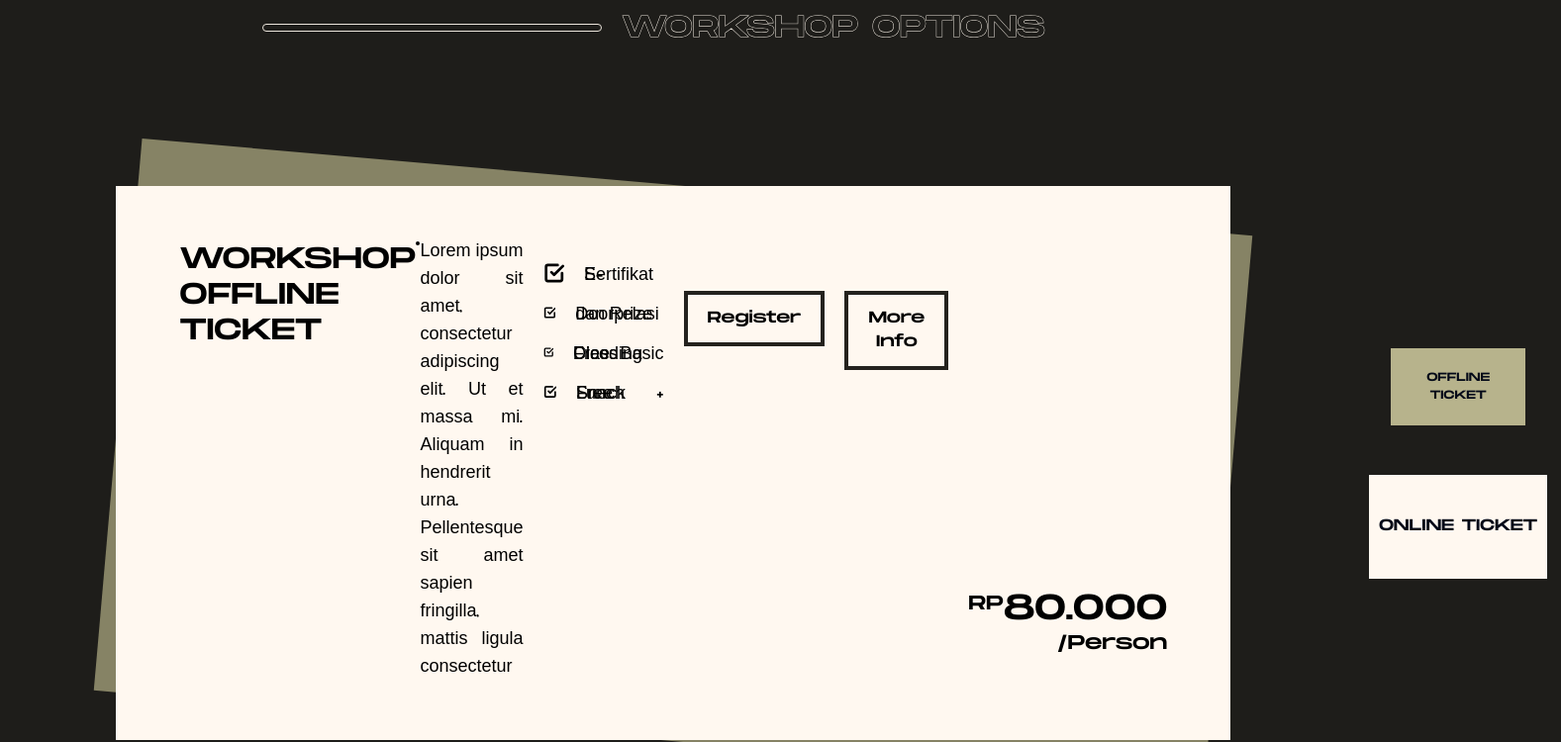
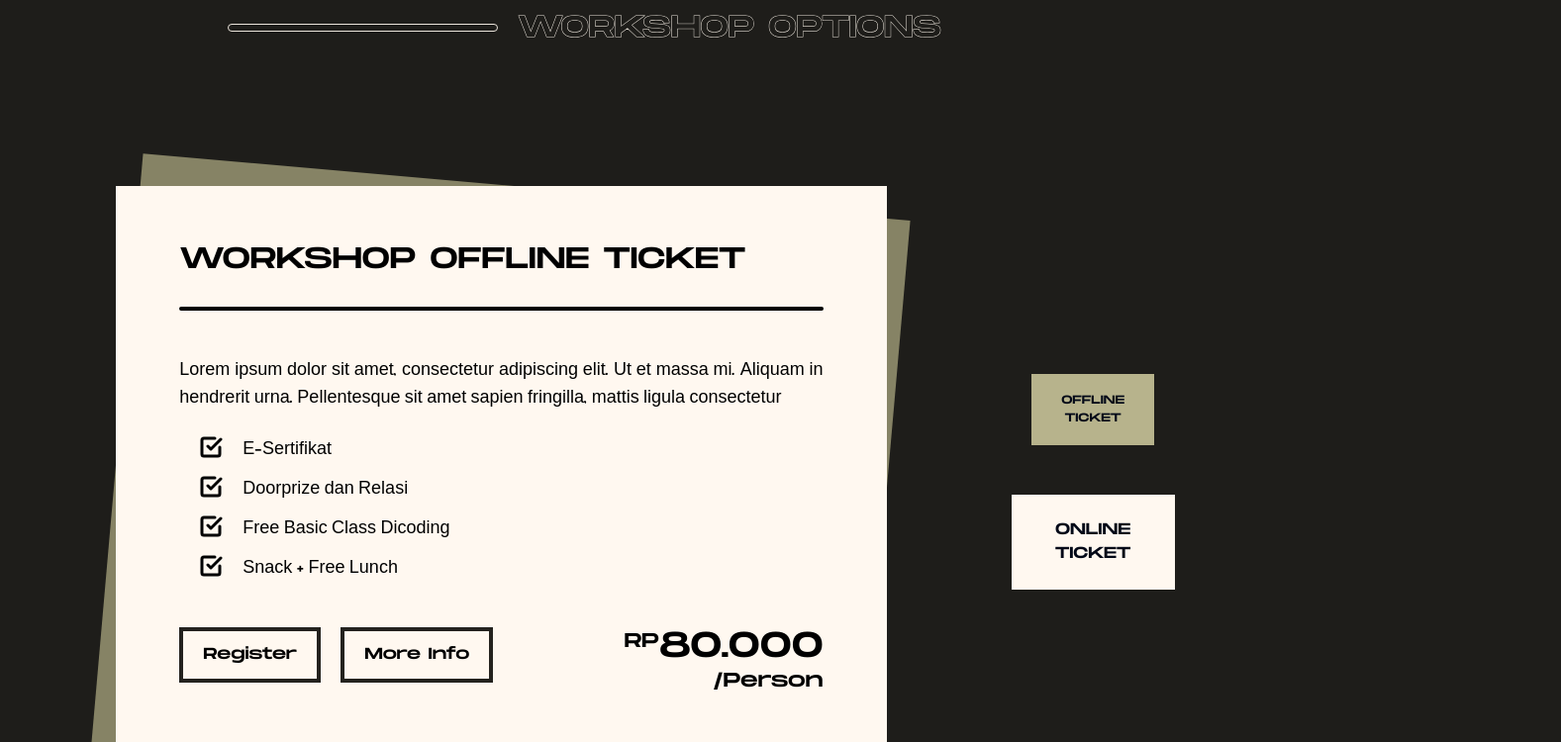
Before and after one commit to zildjianvitoo/srifoton-2024-deployed, a Next.js app: page /workshop in a window 1280 px wide. Shown: the part 1666-2416 px from the top of the page at 99% size, 1577 px wide, since content can reach past the window. Built offline with nearby package versions, Linux system fonts and the light colour scheme.

Commit message:
fix: competition cardCrook card

```diff
--- a/components/Root/CardCrook.tsx
+++ b/components/Root/CardCrook.tsx
@@ -7,7 +7,7 @@ export default function CardCrook({ className, children, ...props }: Props) {
   return (
     <div
       className={cn(
-        "mb-30 text-text-200 relative w-2/3 font-monument md:w-3/5",
+        "mb-30 relative w-2/3 font-monument text-text-200 md:w-3/5",
         className,
       )}
     >
--- a/components/Root/CardCrook.v2.tsx
+++ b/components/Root/CardCrook.v2.tsx
@@ -17,7 +17,7 @@ export default function CardCrook({
     <div className={cn("relative font-monument text-black", outerClassName)}>
       <div className="absolute z-0 mx-auto h-full w-full rotate-1 bg-[#868365] lg:rotate-[5deg]"></div>
       <div
-        className={`relative z-10 flex w-full bg-primary-100 font-ponnala text-xl ${innerClassName}`}
+        className={`relative z-10 flex w-full max-w-fit bg-primary-100 font-ponnala text-xl ${innerClassName}`}
       >
         {children}
       </div>
--- a/components/Root/Flashcards.tsx
+++ b/components/Root/Flashcards.tsx
@@ -3,100 +3,120 @@
 import SectionHeader from "./SectionHeader";
 import CardCrook from "./CardCrook.v2";
 import Image from "next/image";
-import React, { ReactNode, Children, isValidElement, useState, useRef, cloneElement, ReactElement } from "react";
+import React, {
+  ReactNode,
+  Children,
+  isValidElement,
+  useState,
+  useRef,
+  cloneElement,
+  ReactElement,
+} from "react";
 import { Button } from "@/components/ui/button";
 import Link from "next/link";
 import { SquareCheckBig } from "lucide-react";
 
 type FlashcardsProps = {
-  id?: string,
-  title: string,
-  children?: ReactNode
+  id?: string;
+  title: string;
+  children?: ReactNode;
 };
 
 type FlashcardProps = {
-  id?: string,
-  title: string,
-  previewTitle: string,
-  content?: ReactNode,
-  children?: ReactNode,
-  href?: string,
-  infoHref?: string,
-  price: string,
-  per: string,
-  visible?: boolean,
+  id?: string;
+  title: string;
+  previewTitle: string;
+  content?: ReactNode;
+  children?: ReactNode;
+  href?: string;
+  infoHref?: string;
+  price: string;
+  per: string;
+  visible?: boolean;
 };
 
 type BenefitsProps = {
-  children: ReactNode,
-  id?: string,
-  className?: string
+  children: ReactNode;
+  id?: string;
+  className?: string;
 };
 
-function Flashcards({id, title, children}: FlashcardsProps) {
-
+function Flashcards({ id, title, children }: FlashcardsProps) {
   const [selectedIndex, setSelectedIndex] = useState(0);
 
-  return(
-    <section id={id} className="grid justify-items-center relative gap-14 lg:gap-[86px] w-full">
-      <div className="w-3/4 h-fit">
+  return (
+    <section
+      id={id}
+      className="relative grid w-full justify-items-center gap-14 lg:gap-[86px]"
+    >
+      <div className="h-fit w-3/4">
         <SectionHeader text={title} />
       </div>
-      <section className="
-        w-full justify-between
-        flex flex-col xl:flex-row
-        gap-5 xl:gap-[102px]">
-        <div className="flex self-center relative h-fit my-14 mx-6">
+      <section className="flex w-full flex-col justify-between gap-5 xl:flex-row xl:gap-[102px]">
+        <div className="relative mx-6 my-14 flex h-fit self-center">
           {Children.map(children, (content, index) => {
             const isHighlighted = index === selectedIndex;
             return cloneElement(content as ReactElement, {
               visible: isHighlighted,
-            })
+            });
           })}
         </div>
-        <div className="flex justify-center items-center h-full min-w-[15.1%] order-first xl:order-none">
-          <div className="flex flex-row xl:flex-col relative max-w-full xl:max-w-[290px] justify-items-center items-center gap-6 xl:gap-[50px]">
-            {Children.map(children as ReactElement, (content, index) =>
+        <div className="order-first flex h-full min-w-[15.1%] items-center justify-center xl:order-none">
+          <div className="relative flex max-w-full flex-row items-center justify-items-center gap-6 xl:max-w-[290px] xl:flex-col xl:gap-[50px]">
+            {Children.map(children as ReactElement, (content, index) => (
               <button
                 onClick={() => setSelectedIndex(index)}
-                className={`${index === selectedIndex ?
-                "aspect-[290/168] w-3/4 bg-[#B7B38C] lg:text-[0.93vw] text-[1vw] px-[10px] 2xl:px-[17px]" :
-                "aspect-[290/168] w-full bg-primary-100 lg:text-[1.25vw] text-[1.5vw] px-[10px] 2xl:px-[25px]"}
-                align-middle self-center font-monument uppercase`}>
+                className={`${
+                  index === selectedIndex
+                    ? "aspect-[290/168] w-3/4 bg-[#B7B38C] px-[10px] text-[1vw] lg:text-[0.93vw] 2xl:px-[17px]"
+                    : "aspect-[290/168] w-full bg-primary-100 px-[10px] text-[1.5vw] lg:text-[1.25vw] 2xl:px-[25px]"
+                } self-center align-middle font-monument uppercase`}
+              >
                 {content.props.previewTitle}
               </button>
-            )}
+            ))}
           </div>
         </div>
       </section>
     </section>
-  )
+  );
 }
 
-function Flashcard({id, title, href = "/", infoHref = "/", price, per, visible=false, content, children}: FlashcardProps) {
-  return(
+function Flashcard({
+  id,
+  title,
+  href = "/",
+  infoHref = "/",
+  price,
+  per,
+  visible = false,
+  content,
+  children,
+}: FlashcardProps) {
+  return (
     <section id={id} className={`${visible ? "block" : "hidden"}`}>
       <CardCrook
         outerClassName="max-w-[1193px]"
         innerClassName="
           sm:text-sm lg:text-lg 2xl:text-xl
           px-14 md:px-16 2xl:px-[90px] py-12 md:py-14 2xl:py-[110px]
-          text-justify">
-        <h1 className="
-          font-monument uppercase sm:leading-[120%]
-          sm:text-xl lg:text-[30px] 2xl:text-[42px]
-          mb-5 md:mb-[30px]">{title}</h1>
-        <hr className="border-2 rounded-full border-black mb-8 lg:mb-[50px]" />
+          text-justify"
+      >
+        <div className="flex flex-col">
+          <h1 className="mb-5 font-monument uppercase sm:text-xl sm:leading-[120%] md:mb-[30px] lg:text-[30px] 2xl:text-[42px]">
+            {title}
+          </h1>
+          <hr className="mb-8 rounded-full border-2 border-black lg:mb-[50px]" />
           {content}
           {children}
-        <div className="flex justify-between mt-6 lg:mt-[50px] gap-5">
-          <div className="flex flex-col md:flex-row gap-5">
+          <div className="mt-6 flex justify-between gap-5 lg:mt-[50px]">
+            <div className="flex flex-col gap-5 md:flex-row">
               {href && (
                 <Link href={href} className="">
                   <Button
                     variant="outline"
                     size="default2"
-                  className="!px-2 lg:!px-5 min-[1920px]:!px-[35px] !py-1 lg:!py-3 min-[1920px]:!py-[25px] w-full md:w-fit"
+                    className="w-full !px-2 !py-1 md:w-fit lg:!px-5 lg:!py-3 min-[1920px]:!px-[35px] min-[1920px]:!py-[25px]"
                   >
                     Register
                   </Button>
@@ -107,38 +127,43 @@ function Flashcard({id, title, href = "/", infoHref = "/", price, per, visible=f
                   <Button
                     variant="outline"
                     size="default2"
-                  className="!px-2 lg:!px-5 min-[1920px]:!px-[35px] !py-1 lg:!py-3 min-[1920px]:!py-[25px]"
+                    className="!px-2 !py-1 lg:!px-5 lg:!py-3 min-[1920px]:!px-[35px] min-[1920px]:!py-[25px]"
                   >
                     More Info
                   </Button>
                 </Link>
               )}
             </div>
-          <div className="flex self-end flex-col 2xl:flex-row w-fit font-monument">
+            <div className="flex w-fit flex-col self-end font-monument 2xl:flex-row">
               <div className="flex">
                 <p className="text-sm lg:text-xl min-[1920px]:text-3xl">RP</p>
-              <p className="text-3xl lg:text-4xl min-[1920px]:text-6xl">{price}</p>
+                <p className="text-3xl lg:text-4xl min-[1920px]:text-6xl">
+                  {price}
+                </p>
               </div>
-            <p className="text-sm lg:text-xl min-[1920px]:text-3xl self-end mb-7 capitalize">{`/${per}`}</p>
+              <p className="mb-7 self-end text-sm capitalize lg:text-xl min-[1920px]:text-3xl">{`/${per}`}</p>
+            </div>
           </div>
         </div>
       </CardCrook>
     </section>
-  )
+  );
 }
 
-function Benefits({id="0", children, className} : BenefitsProps) {
-
-  return(
-    <ul className={`${className} gap-4 flex flex-col mt-5`}>
-      {Children.map(children, (child, index) =>
-        <li key={`benefit${id + index}`} className="flex inline-flex gap-5 items-center h-fit">
-          <SquareCheckBig size={24} strokeWidth={3}/>
+function Benefits({ id = "0", children, className }: BenefitsProps) {
+  return (
+    <ul className={`${className} mt-5 flex flex-col gap-4`}>
+      {Children.map(children, (child, index) => (
+        <li
+          key={`benefit${id + index}`}
+          className="flex inline-flex h-fit items-center gap-5"
+        >
+          <SquareCheckBig size={24} strokeWidth={3} />
           <span className="pt-3 leading-[1%]">{child}</span>
         </li>
-      )}
+      ))}
     </ul>
-  )
+  );
 }
 
 export { Flashcards, Flashcard, Benefits };
```
Lines whose indentation alone changed are shown as unchanged.
